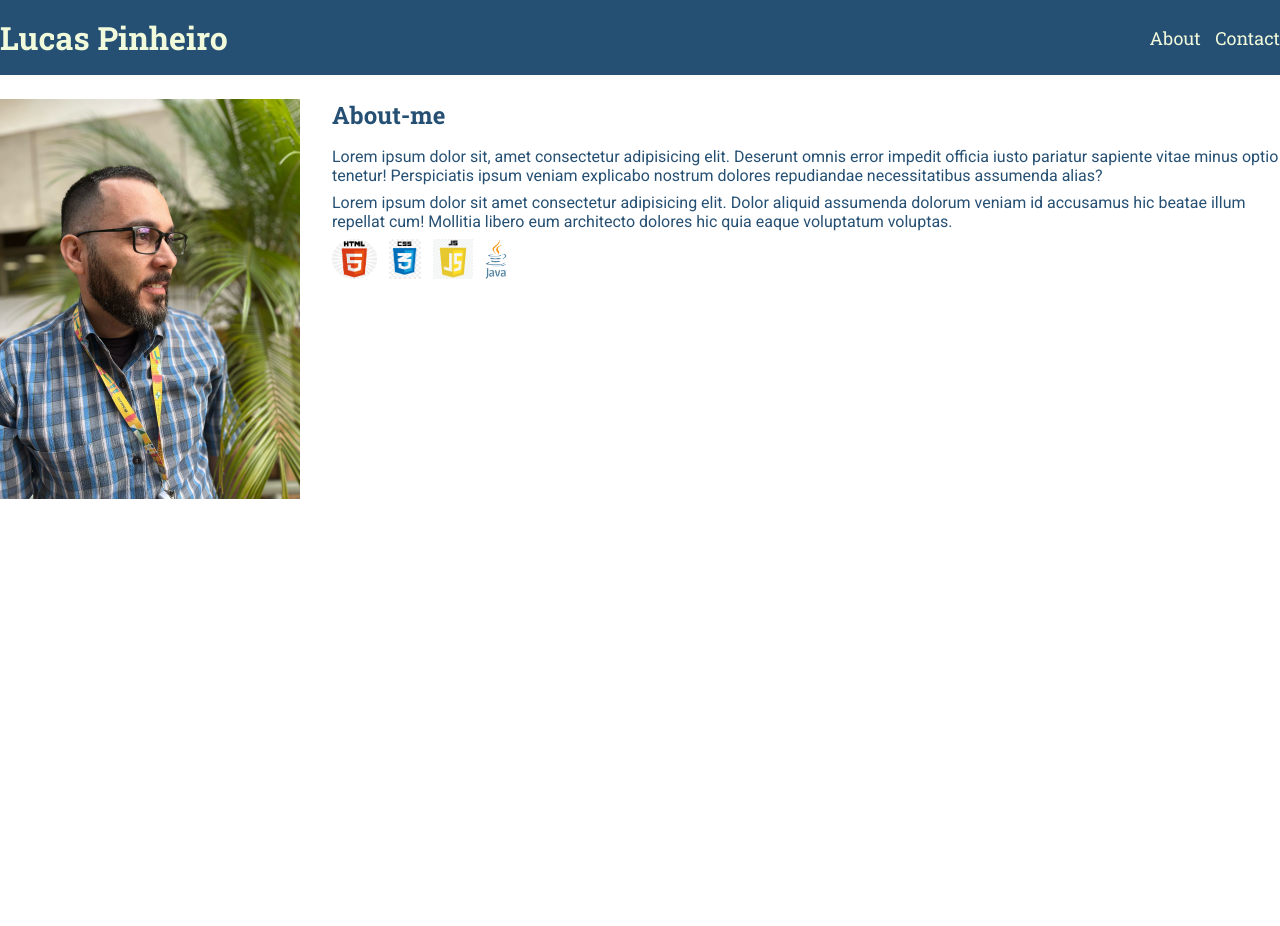
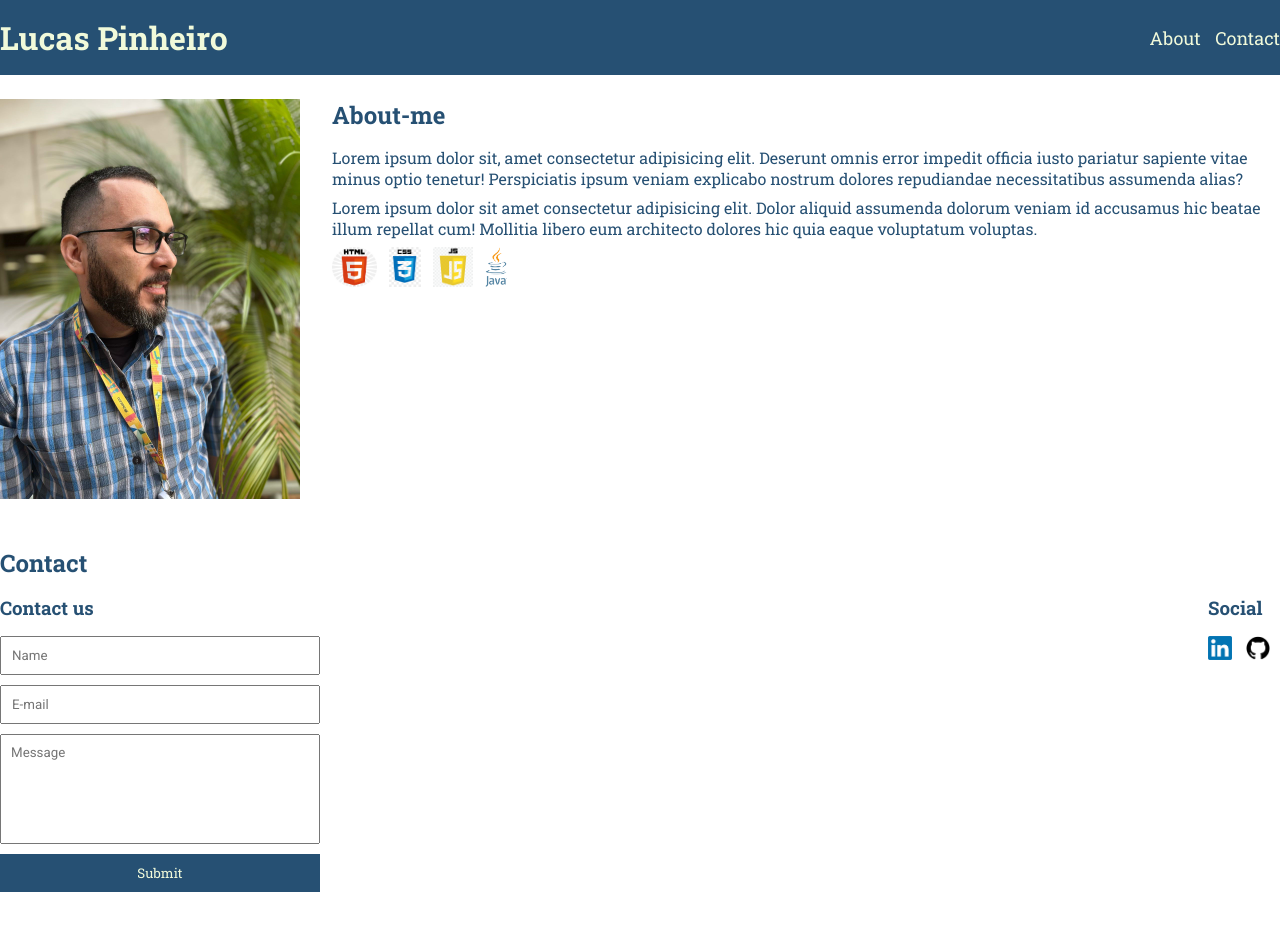
Before and after one commit to Lucashpinheiro/portifolio, a plain HTML site: page index.html in a window 1280 px wide. Before the commit the page ends 800 px from the top, so only its background shows below. Drawn offline with Linux system fonts and the light colour scheme.

Commit message:
contact section

```diff
--- a/index.html
+++ b/index.html
@@ -16,16 +16,16 @@
             <nav>
                 <ul>
                     <li>
-                        <a href="#">About</a>
+                        <a href="#about">About</a>
                     </li>
                     <li>
-                        <a href="#">Contact</a>
+                        <a href="#contact">Contact</a>
                     </li>
                 </ul>
             </nav>
         </div>
     </header>
-    <section>
+    <section id="about">
         <div class="container">
             <img class="my-image" src="./images/Lucas.jpeg" alt="smiling man">
             <div>
@@ -53,5 +53,36 @@
             </div>
         </div>
     </section>
+    <section id="contact">
+        <div class="container">
+            <h2>Contact</h2>
+            <div class="contact-methods">
+                <div>
+                    <h3>Contact us</h3>
+                    <form>
+                        <input type="text" placeholder="Name" required>
+                        <input type="email" placeholder="E-mail" required>
+                        <textarea placeholder="Message" required></textarea>
+                        <button type="submit">Submit</button>
+                    </form>
+                </div>
+                <div>
+                    <h3>Social</h3>
+                    <ul class="social-links">
+                        <li>
+                            <a href="https://www.linkedin.com/in/lucas-henrique-pinheiro-costumer-care-portuguese-speaker-financial-analyst/" target="_blank" title="Linkedin">
+                                <img src="./images/linkedin.png" alt="Linkedin Logo">
+                            </a>
+                        </li>
+                        <li>
+                            <a href="https://github.com/Lucashpinheiro" title="Github">
+                                <img src="./images/GitHub.png" alt="Github Logo">
+                            </a>
+                        </li>
+                    </ul>
+                </div>
+            </div>
+        </div>
+    </section>
 </body>
 </html>
--- a/main.css
+++ b/main.css
@@ -13,11 +13,14 @@
 }
 
 header,
-section h2 {
+section,
+form button {
     font-family: var(--font-secundary);
 }
 
-body {
+body,
+input,
+textarea {
     font-family: var(--font-primary);
 }
 
@@ -85,3 +88,61 @@ section {
 section p {
     margin-bottom: 8px;
 }
+
+.social-links img {
+    height: 24px;
+    margin-right: 10px;
+}
+
+.social-links li {
+    display: inline;
+}
+
+.social-links li a {
+    text-decoration: none;
+}
+
+#contact .container {
+    display: block;
+}
+
+.contact-methods {
+    display: flex;
+    justify-content: space-between;
+}
+
+form input,
+form textarea,
+form button {
+    display: block;
+    width: 320px;
+    padding: 10px;
+    margin-bottom: 10px;
+}
+
+form textarea {
+    resize: none;
+    height: 110px;
+}
+
+section h3 {
+    margin-bottom: 16px;
+}
+
+form button {
+    background-color: var(--primary-color);
+    color: var(--secundary-color);
+    border: none;
+    cursor: pointer;
+}
+
+form button:hover {
+    background-color: #0D9276;
+    color: #070F2B;
+    font-weight: bold;
+}
+
+input:focus,
+textarea:focus {
+    outline-color:#265073;
+}
```
Also changed, not shown: images/GitHub.png (added), images/linkedin.png (added).
